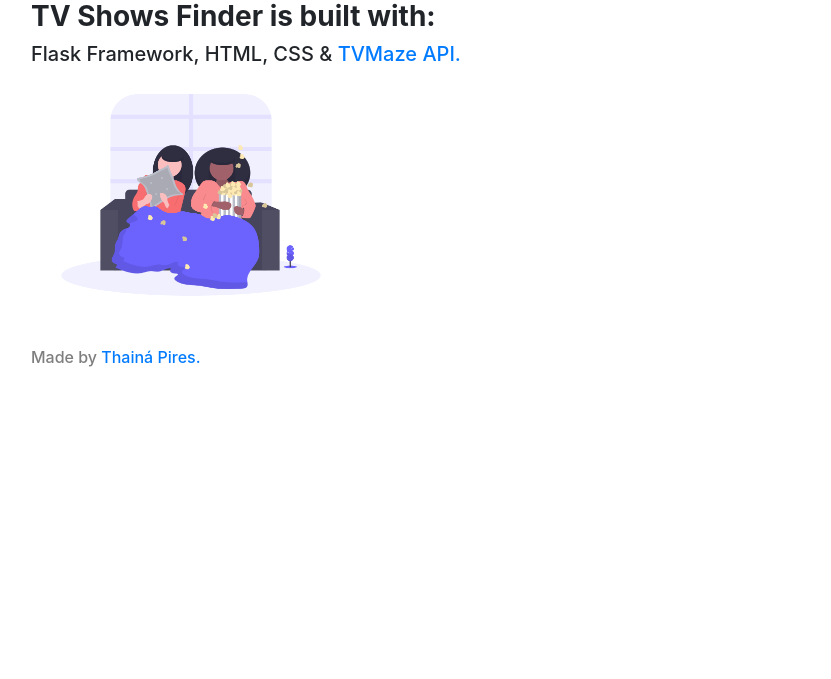
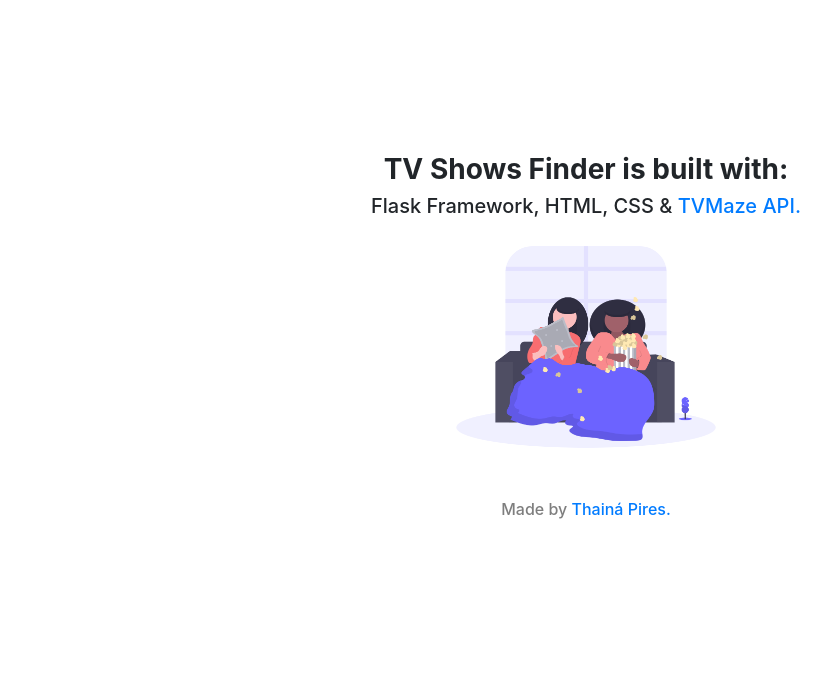
Before and after one commit to thainapires/TvShows-Finder, a Flask app: page /about in a window 1280 px wide. Shown: the part 57-736 px from the top of the page, without its empty margins (54-885 px from the left). Run offline with Flask 2, Linux system fonts and the light colour scheme; some libraries are stand-ins or nearby versions.

Commit message:
Fixing bug and container tag in about

```diff
--- a/app.py
+++ b/app.py
@@ -61,7 +61,7 @@
         rating = response[i]['show']['rating']['average']
         tvshow.append([img, name, year, time, genres, summary, website, rating])
 
-    return render_template('movies.html', randn = str(random.randint(101,4000)), tvshows = tvshow)
+    return render_template('results.html', randn = str(random.randint(101,4000)), tvshows = tvshow)
 
 def jprint(obj):
     # create a formatted string of the Python JSON object
--- a/templates/about.html
+++ b/templates/about.html
@@ -7,13 +7,12 @@
 
 {% block body %}
 
-<div class="container">
+<div class="container-home">
     <div class="box">
         <h3><strong>TV Shows Finder is built with:</strong></h3>
         <h5>Flask Framework, HTML, CSS & <a href="http://www.tvmaze.com/api">TVMaze API.</a></h5>
         <img style="width:20rem; margin-bottom: 2rem;"src="../static/watching-tv.png">
         <h6>Made by <a href="https://github.com/thainapires">Thainá Pires.</a></h6>
-
     </div>
 </div>
 
```
